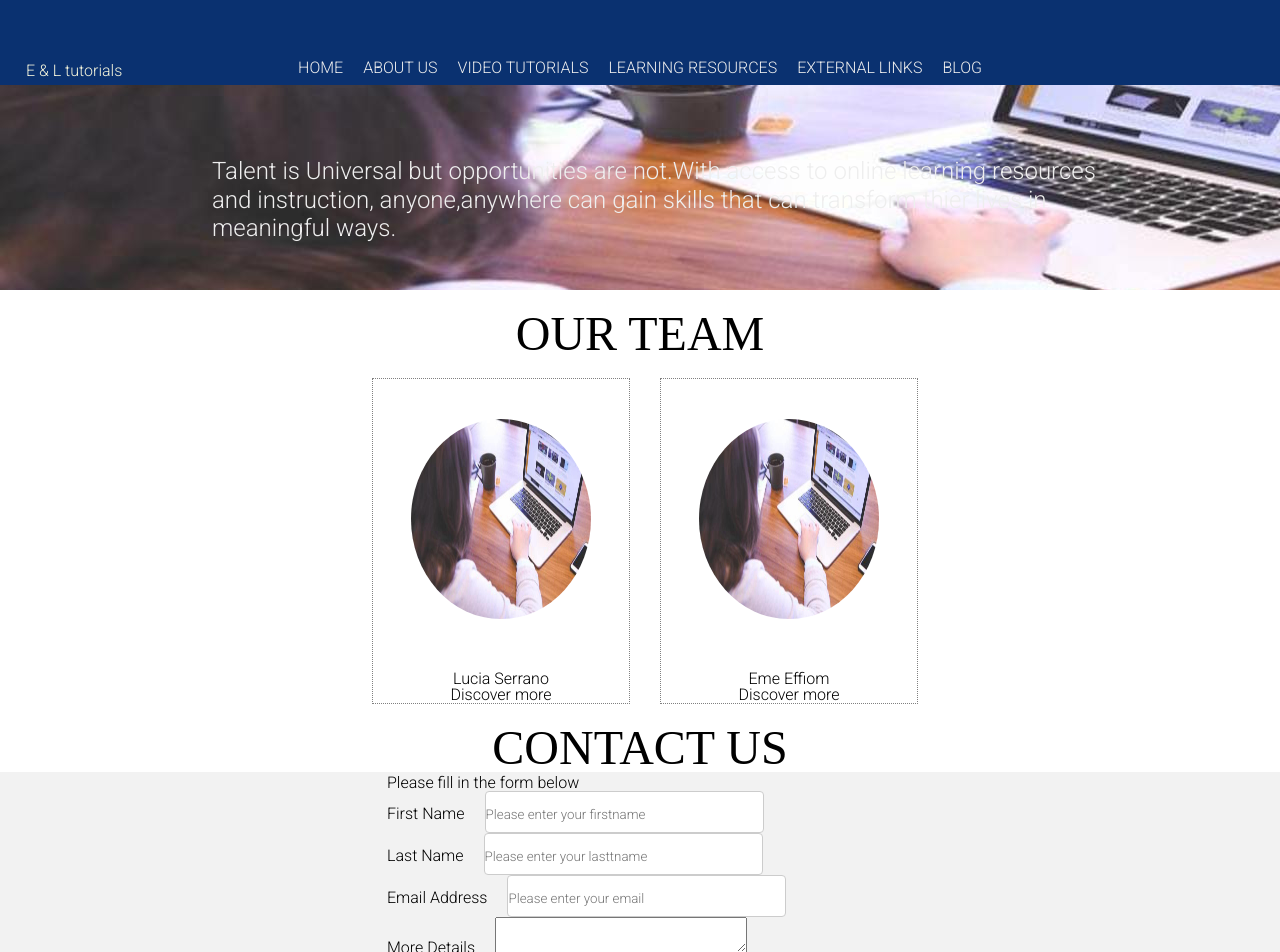
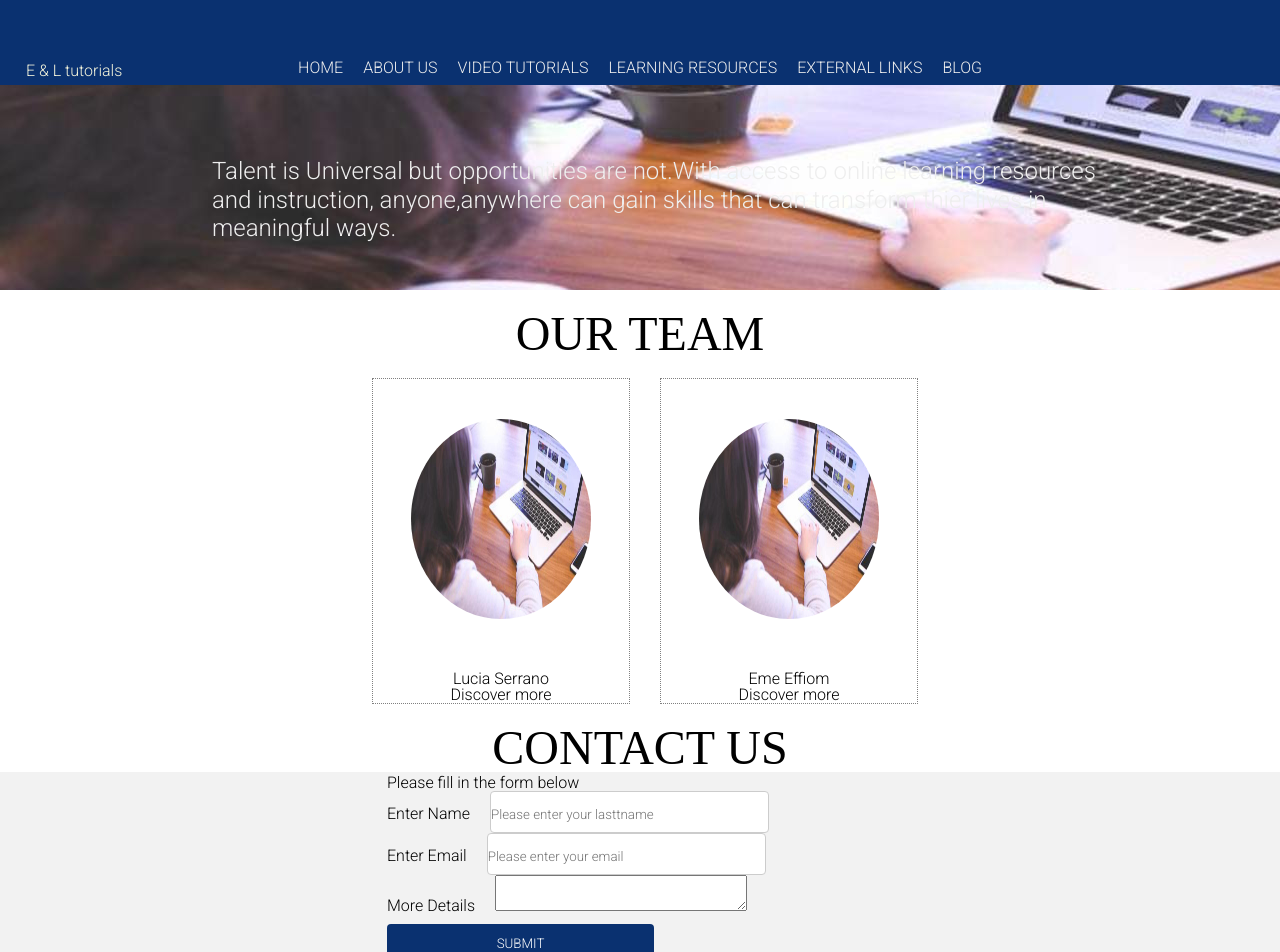
Before and after one commit to arisasdf/c-uni-react-exercise, a React (Create React App) app: page /about in a window 1280 px wide. Shown: the top 952 px of the page. Built offline with nearby package versions, Linux system fonts and the light colour scheme; a web font is replaced by a local one.

Commit message:
Create contact form component

```diff
--- a/src/components/Contact_Us.js
+++ b/src/components/Contact_Us.js
@@ -8,18 +8,9 @@ class Contact_Us extends Component {
         <div class="container">
           <form>
             <p>Please fill in the form below</p>
+
             <div>
-              <label>First Name</label>
-              <input
-                type="text"
-                id="firstName"
-                required
-                name="firstName"
-                placeholder="Please enter your firstname"
-              />
-            </div>
-            <div>
-              <label>Last Name</label>
+              <label>Enter Name</label>
               <input
                 type="text"
                 id="lastName"
@@ -29,7 +20,7 @@ class Contact_Us extends Component {
               />
             </div>
             <div>
-              <label>Email Address</label>
+              <label>Enter Email</label>
               <input
                 type="email"
                 id="email"
```
